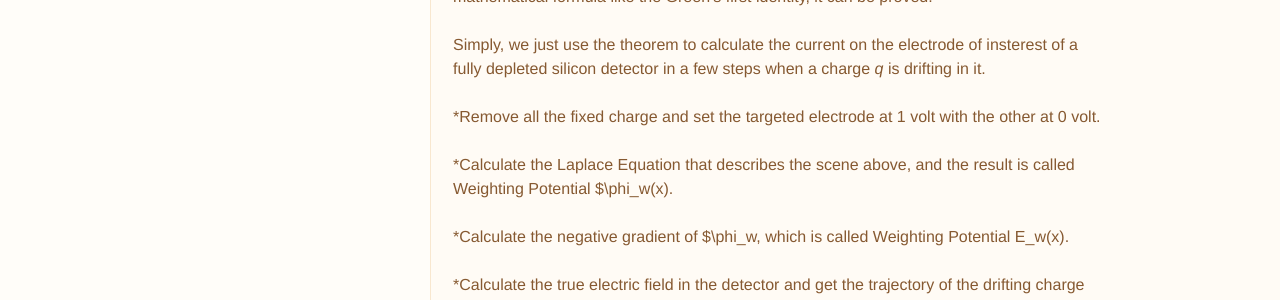
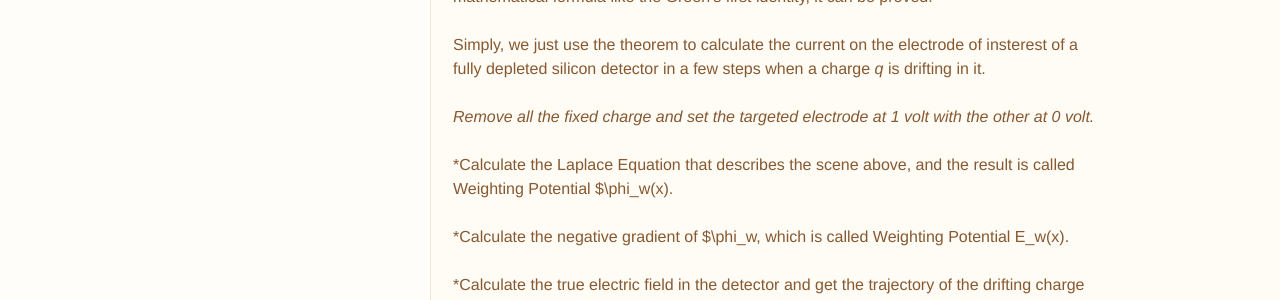
Before and after one commit to dt-np/xteam, a Jekyll site: the page built from _docs/203_pixel.md, in a window 1280 px wide. Shown: the part 671-971 px from the top of the page. Built offline with Jekyll 4.4.1, drawn with Linux system fonts in a browser that asks for light colours.

```diff
--- a/_docs/203_pixel.md
+++ b/_docs/203_pixel.md
@@ -17,7 +17,7 @@ This Threorem is base on the classical electromagnetic theory and with the help
 
 Simply, we just use the theorem to calculate the current on the electrode of insterest of a fully depleted silicon detector in a few steps when a charge *q* is drifting in it.
 
-  *Remove all the fixed charge and set the targeted electrode at 1 volt with the other at 0 volt.
+*Remove all the fixed charge and set the targeted electrode at 1 volt with the other at 0 volt.*
 
   *Calculate the Laplace Equation that describes the scene above, and the result is called Weighting Potential $\phi_w(x).
 
```
